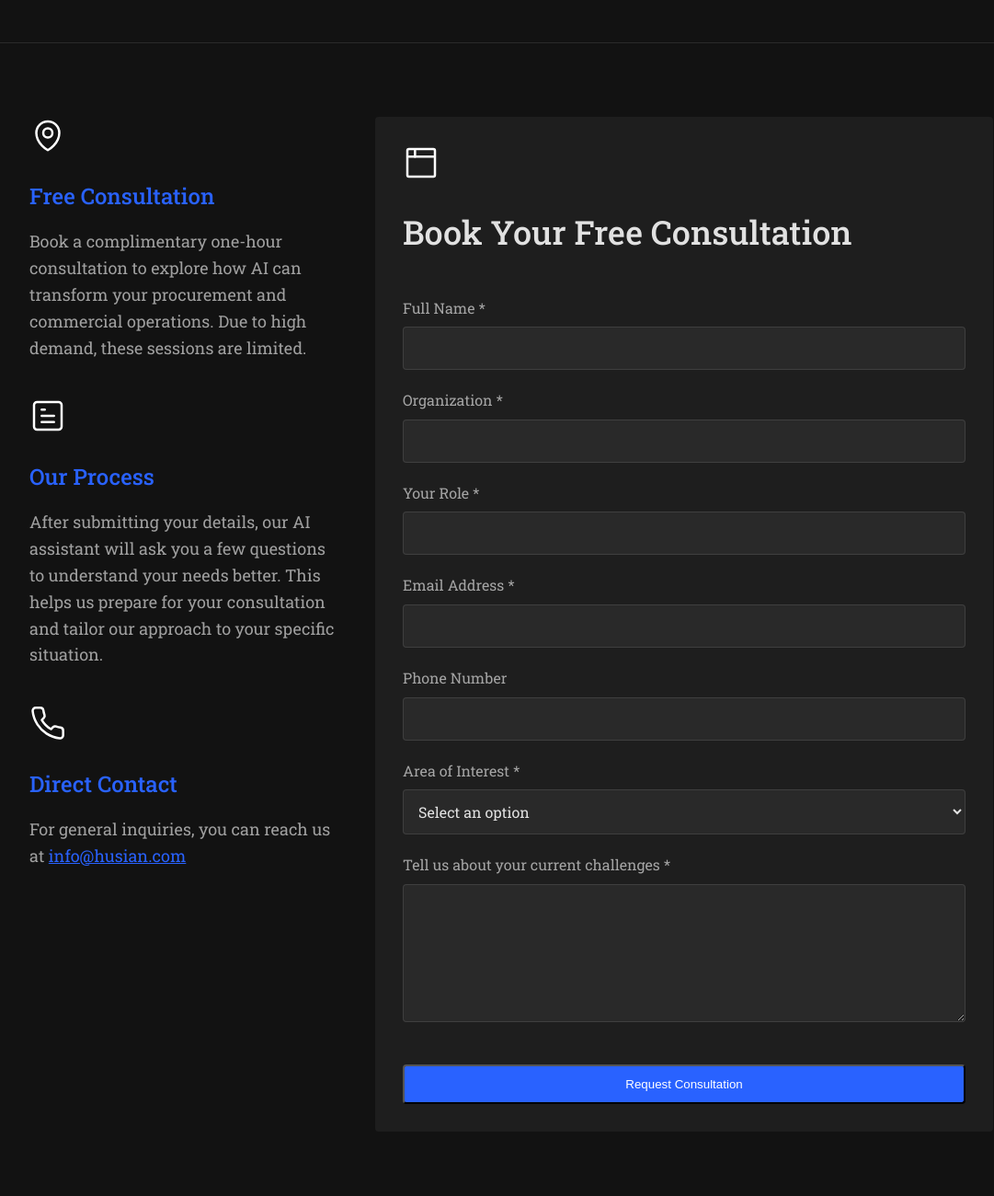
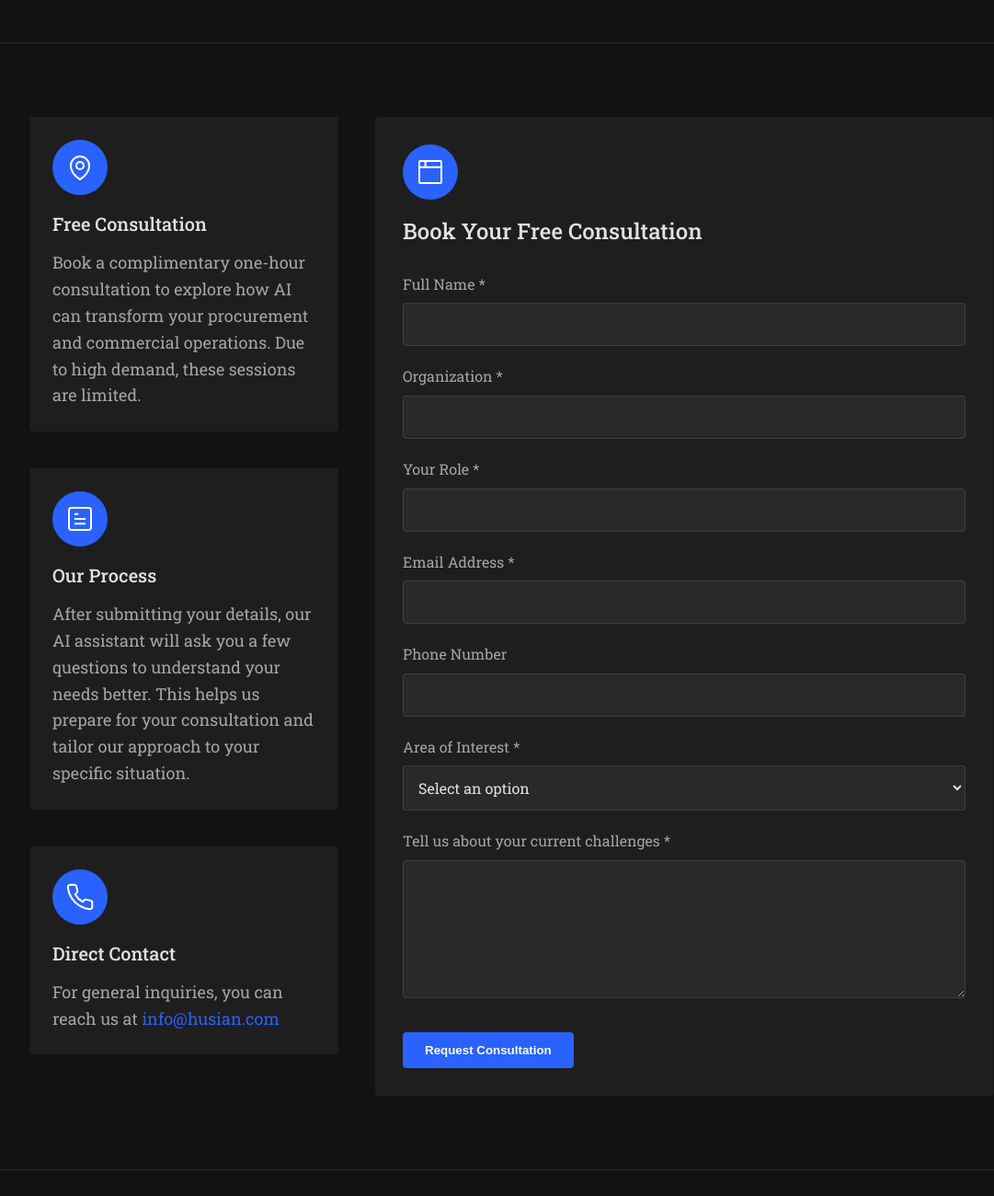
Before and after one commit to nick-glooper/nick-glooper.github.io, a plain HTML site: page contact.html in a window 1280 px wide. Shown: the part 400-1700 px from the top of the page at 92% size, without its empty margins (84-1165 px from the left). Drawn offline with Linux system fonts and the light colour scheme.

Commit message:
Updates to contact and css

```diff
--- a/contact.html
+++ b/contact.html
@@ -72,7 +72,7 @@
                                 </svg>
                             </div>
                             <h3>Direct Contact</h3>
-                            <p>For general inquiries, you can reach us at <a href="mailto:info@husian.com" style="color: var(--primary);">info@husian.com</a></p>
+                            <p>For general inquiries, you can reach us at <a href="mailto:info@husian.com">info@husian.com</a></p>
                         </div>
                     </div>
 
--- a/css/style.css
+++ b/css/style.css
@@ -3,6 +3,7 @@
     --surface: #1e1e1e;
     --primary: #2962ff;
     --primary-light: #768fff;
+    --primary-dark: #0039cb;
     --text-primary: rgba(255, 255, 255, 0.87);
     --text-secondary: rgba(255, 255, 255, 0.6);
     --text-tertiary: rgba(255, 255, 255, 0.38);
@@ -484,6 +485,30 @@ footer {
     flex-direction: column;
 }
 
+.contact-form h2 {
+    margin-top: 0;
+    margin-bottom: 25px;
+    color: var(--text-primary);
+    font-size: 24px;
+}
+
+.contact-form .icon-container {
+    display: flex;
+    justify-content: center;
+    align-items: center;
+    width: 60px;
+    height: 60px;
+    margin-bottom: 15px;
+    background-color: var(--primary);
+    border-radius: 50%;
+}
+
+.contact-form .icon {
+    width: 32px;
+    height: 32px;
+    stroke: white;
+}
+
 .form-group {
     margin-bottom: 20px;
 }
@@ -506,11 +531,36 @@ footer {
     color: var(--text-primary);
     font-family: 'Roboto Slab', serif;
     font-size: 16px;
+    transition: border-color 0.3s ease;
+}
+
+.form-group input:focus,
+.form-group select:focus,
+.form-group textarea:focus {
+    border-color: var(--primary);
+    outline: none;
 }
 
 .form-group textarea {
     min-height: 150px;
     resize: vertical;
+}
+
+.contact-form .btn {
+    margin-top: 10px;
+    align-self: flex-start;
+    padding: 12px 24px;
+    background-color: var(--primary);
+    color: white;
+    border: none;
+    border-radius: 4px;
+    font-weight: 600;
+    cursor: pointer;
+    transition: background-color 0.3s ease;
+}
+
+.contact-form .btn:hover {
+    background-color: var(--primary-dark);
 }
 
 .contact-info {
@@ -519,12 +569,100 @@ footer {
 
 .contact-feature {
     margin-bottom: 40px;
+    background-color: var(--surface);
+    border-radius: 4px;
+    padding: 25px;
+}
+
+.contact-feature h3 {
+    margin-top: 0;
+    color: var(--text-primary);
+    font-size: 20px;
+    margin-bottom: 12px;
+}
+
+.contact-feature p {
+    margin-bottom: 0;
+    color: var(--text-secondary);
+}
+
+.contact-feature a {
+    color: var(--primary);
+    text-decoration: none;
+    transition: color 0.3s ease;
+}
+
+.contact-feature a:hover {
+    color: var(--primary-light);
+    text-decoration: underline;
+}
+
+.contact-feature .icon-container {
+    display: flex;
+    justify-content: center;
+    align-items: center;
+    width: 60px;
+    height: 60px;
+    margin-bottom: 15px;
+    background-color: var(--primary);
+    border-radius: 50%;
+}
+
+.contact-feature .icon {
+    width: 32px;
+    height: 32px;
+    stroke: white;
 }
 
 .chatbot-placeholder {
     background-color: var(--surface);
     border-radius: 4px;
     padding: 30px;
+    color: var(--text-secondary);
+}
+
+.chatbot-placeholder h3 {
+    margin-top: 0;
+    color: var(--text-primary);
+    font-size: 20px;
+    margin-bottom: 12px;
+}
+
+.chatbot-placeholder .icon-container {
+    display: flex;
+    justify-content: center;
+    align-items: center;
+    width: 60px;
+    height: 60px;
+    margin-bottom: 15px;
+    background-color: var(--primary);
+    border-radius: 50%;
+}
+
+.chatbot-placeholder .icon {
+    width: 32px;
+    height: 32px;
+    stroke: white;
+}
+
+#chatbot-messages {
+    margin-top: 20px;
+    padding-top: 20px;
+    border-top: 1px solid rgba(255, 255, 255, 0.1);
+}
+
+#chatbot-messages p {
+    margin-bottom: 15px;
+    color: var(--text-secondary);
+}
+
+#chatbot-messages ul {
+    margin-left: 20px;
+    margin-bottom: 20px;
+}
+
+#chatbot-messages li {
+    margin-bottom: 10px;
     color: var(--text-secondary);
 }
 
```
